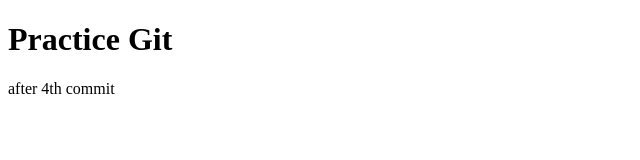
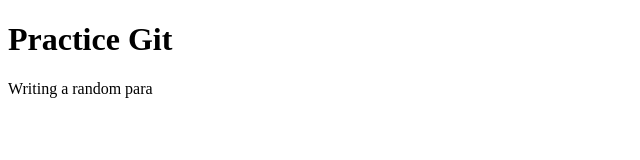
Before and after one commit to mektefaie/git-test, a website: page index.html in a window 1280 px wide. Shown: the full height of the page, 0-640 px from the left. Drawn offline with Linux system fonts and the light colour scheme.

Commit message:
Latest commit

```diff
--- a/index.html
+++ b/index.html
@@ -8,6 +8,6 @@
 </head>
 <body>
     <h1>Practice Git</h1>
-    <p>after 4th commit</p>
+    <p>Writing a random para</p>
 </body>
 </html>
```
